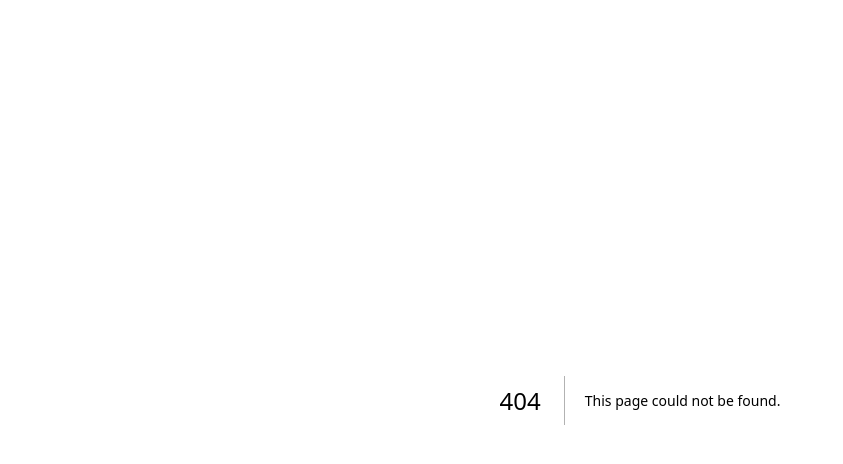
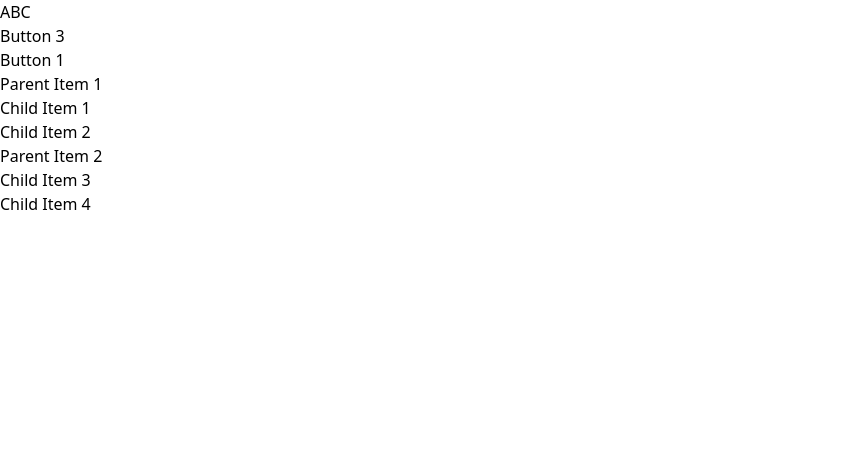
Before and after one commit to test-party/guinea-pig-next, a Next.js app: page /aria-invalid-attribute in a window 1280 px wide. Before the commit this address had no page. Shown: the top 464 px of the page, without its empty margins (0-843 px from the left). Built offline with nearby package versions, Linux system fonts and the light colour scheme.

Commit message:
invalid-allowed-attr-remediation

```diff
--- /dev/null
+++ b/src/app/aria-invalid-attribute/page.tsx
@@ -0,0 +1,37 @@
+//http://localhost:3000/aria-invalid-attribute
+export default function Page() {
+    return (
+        <div>
+            <div>
+                <p aria-checked="true">ABC</p>
+            </div>
+
+            <div>
+                <button>Button 3</button>
+            </div>
+
+            <div>
+                <div role="tablist">
+                    <button>Button 1</button>
+                </div>
+            </div>
+
+            <div>
+                <div role="tree">
+                    <div role="treeitem" aria-expanded="true">Parent Item 1
+                        <div role="group">
+                            <div role="treeitem">Child Item 1</div>
+                            <div role="treeitem">Child Item 2</div>
+                        </div>
+                    </div>
+                    <div role="treeitem" aria-expanded="true">Parent Item 2
+                        <div role="group">
+                            <div role="treeitem">Child Item 3</div>
+                            <div role="treeitem">Child Item 4</div>
+                        </div>
+                    </div>
+                </div>
+            </div>
+        </div>
+    );
+}
```
Also changed, not shown: 1 other file (tests, documents, lock files or other folders).
